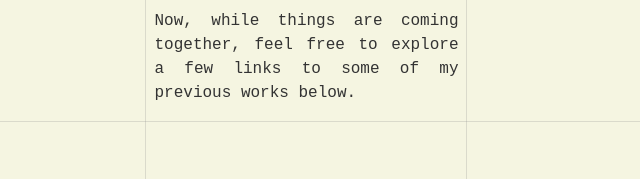
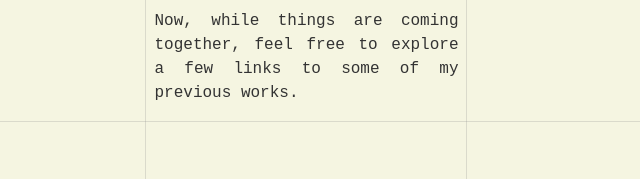
Before and after one commit to amgno/amgno.github.io, a plain HTML site: page index.html in a window 1280 px wide. Shown: the part 423-602 px from the top of the page, 237-877 px from the left. Drawn offline with Linux system fonts and the light colour scheme.

Commit message:
Removed below text

```diff
--- a/index.html
+++ b/index.html
@@ -105,7 +105,7 @@
         <div class="hline"></div>
         <p>Thanks for stopping by. Just wanted to give you a heads up that this corner of the internet is a bit of a
             construction zone at the moment.</p>
-        <p>Now, while things are coming together, feel free to explore a few links to some of my previous works below.
+        <p>Now, while things are coming together, feel free to explore a few links to some of my previous works.
         </p>
         <div class="hline"></div>
     </div>
```
